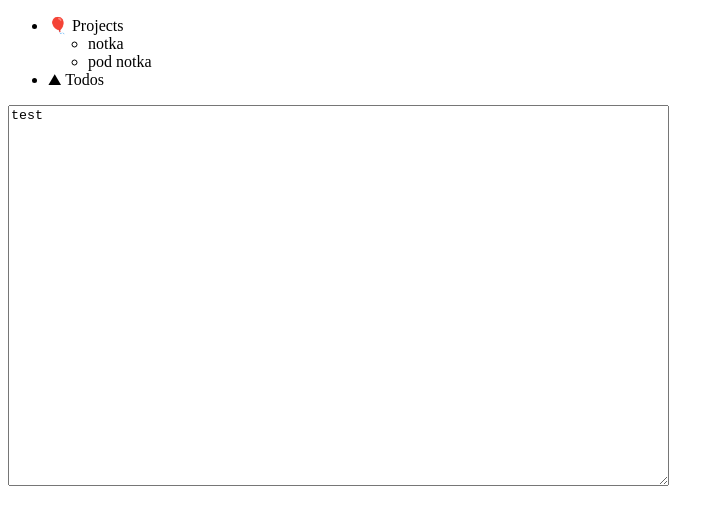
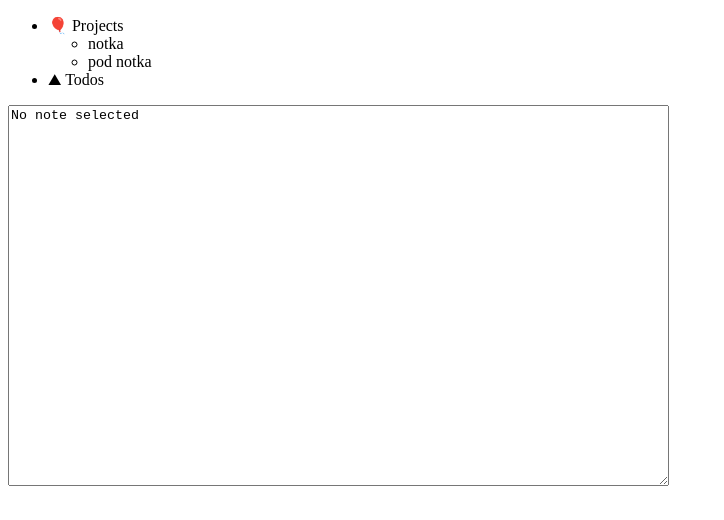
Before and after one commit to Deseteral/notka, a React app: page / in a window 1280 px wide. Shown: the top 520 px of the page, without its empty margins (0-724 px from the left). Built offline with nearby package versions, Linux system fonts and the light colour scheme.

Commit message:
Note editor with selected note

```diff
--- a/src/components/Dashboard.tsx
+++ b/src/components/Dashboard.tsx
@@ -1,5 +1,5 @@
 import * as React from 'react';
-import { RepositoryData, DirectoryID } from '../domain';
+import { RepositoryData, NoteID, Note } from '../domain';
 import DirectoryTree from './DirectoryTree';
 import NoteList from './NoteList';
 import NoteEditor from './NoteEditor';
@@ -10,15 +10,23 @@ interface DashboardProps {
 
 function Dashboard({ repoData } : DashboardProps) : JSX.Element {
   const [selectedDir, setSelectedDir] = React.useState('root');
+  const [selectedNote, setSelectedNote] = React.useState<NoteID | null>(null);
+
+  const selectedNoteContent = selectedNote
+    ? (repoData.notes.find(note => note.id === selectedNote) as Note).content
+    : null;
 
   return (
     <div>
       <DirectoryTree
         directories={repoData.directories}
-        onDirectoryClick={(id: DirectoryID) => setSelectedDir(id)}
+        onDirectoryClick={id => setSelectedDir(id)}
       />
-      <NoteList notes={repoData.notes.filter(note => note.parent === selectedDir)} />
-      <NoteEditor content="test" />
+      <NoteList
+        notes={repoData.notes.filter(note => note.parent === selectedDir)}
+        onNoteClick={id => setSelectedNote(id)}
+      />
+      <NoteEditor content={selectedNoteContent} />
     </div>
   );
 }
--- a/src/components/NoteEditor.tsx
+++ b/src/components/NoteEditor.tsx
@@ -1,7 +1,7 @@
 import * as React from 'react';
 
 export interface NoteEditorProps {
-  content: string;
+  content: (string | null);
 }
 
 function NoteEditor({ content }: NoteEditorProps): JSX.Element {
@@ -9,9 +9,8 @@ function NoteEditor({ content }: NoteEditorProps): JSX.Element {
     <textarea
       rows={25}
       cols={80}
-    >
-      {content}
-    </textarea>
+      value={content || 'No note selected'}
+    />
   );
 }
 
--- a/src/components/NoteList.tsx
+++ b/src/components/NoteList.tsx
@@ -1,17 +1,20 @@
 import * as React from 'react';
-import { Note } from '../domain';
+import { Note, NoteID } from '../domain';
 
 interface NoteListProps {
   notes: Note[];
+  onNoteClick: (id: NoteID) => void;
 }
 
-function NoteList({ notes }: NoteListProps) : (JSX.Element | null) {
+function NoteList({ notes, onNoteClick }: NoteListProps) : (JSX.Element | null) {
   if (notes.length === 0) return null;
 
   return (
     <ul>
       {notes.map(note => (
-        <li key={note.id}>
+        // eslint-disable-next-line max-len
+        // eslint-disable-next-line jsx-a11y/no-noninteractive-element-interactions, jsx-a11y/click-events-have-key-events
+        <li onClick={() => onNoteClick(note.id)} key={note.id}>
           {note.name}
         </li>
       ))}
--- a/src/domain.ts
+++ b/src/domain.ts
@@ -1,15 +1,17 @@
 type DirectoryID = string;
+type NoteID = string;
+
 interface Directory {
   id: DirectoryID;
   name: string;
   parent: DirectoryID;
 }
 
-type NoteID = string;
 interface Note {
   id: NoteID;
   name: string;
   parent: DirectoryID;
+  content: string;
 }
 
 interface RepositoryData {
--- a/src/storage.ts
+++ b/src/storage.ts
@@ -26,12 +26,12 @@ function read() : RepositoryData {
         id: 'n0',
         name: '💥 My amazing note',
         parent: 'd1',
-        // content: '# this is test note\nIt\'s really great! 🙉',
+        content: '# this is test note\nIt\'s really great! 🙉',
       }, {
         id: 'n1',
         name: 'Second note',
         parent: 'd1',
-        // content: '# second\n>This is *second* great note!',
+        content: '# second\n>This is *second* great note!',
       },
     ],
   });
--- a/tsconfig.json
+++ b/tsconfig.json
@@ -10,7 +10,9 @@
     "declarationDir": "dist/types",
     "declaration": true,
     "strict": true,
-    "jsx": "react"
+    "jsx": "react",
+    "target": "es2018",
+    "moduleResolution": "node"
   },
   "include": [
     "src/**/*"
```
